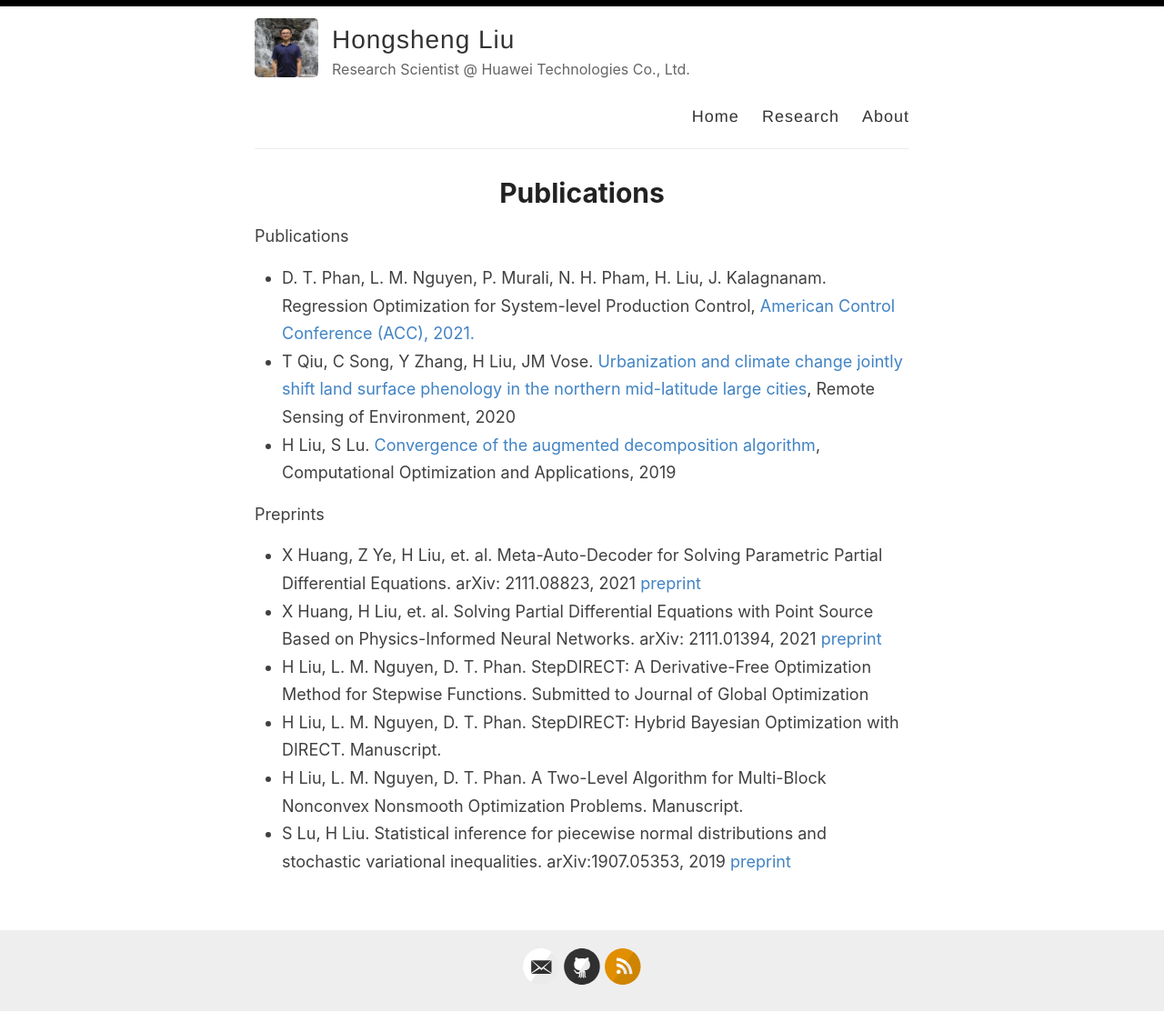
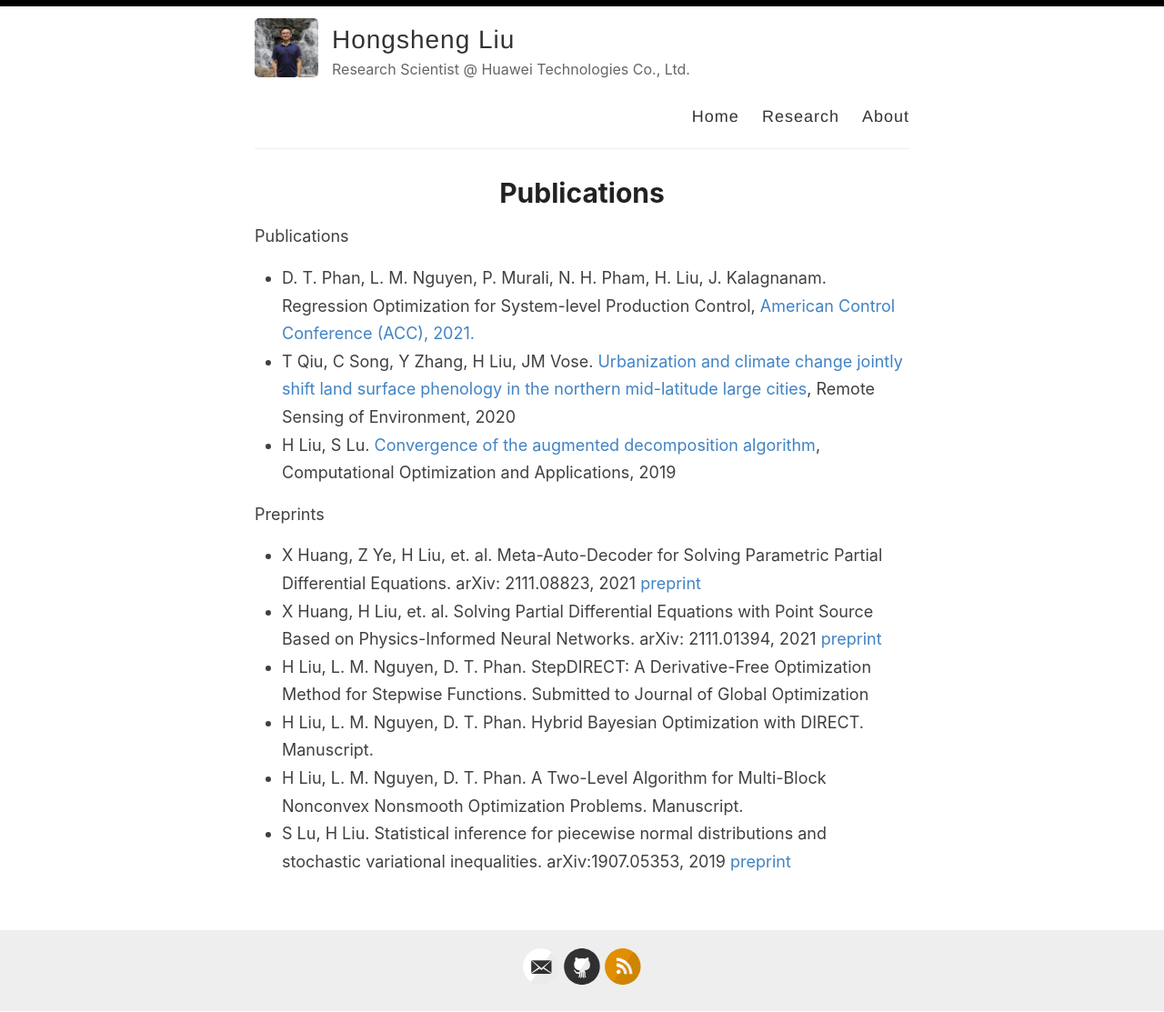
Before and after one commit to hsliuustc/hsliuustc.github.io, a Jekyll site: the page built from _pages/getting-started.md, in a window 1280 px wide. Shown: the whole page at 91% size. Built offline with Jekyll 4.4.1, drawn with Linux system fonts in a browser that asks for light colours.

Commit message:
del StepDirect

```diff
--- a/_pages/getting-started.md
+++ b/_pages/getting-started.md
@@ -15,7 +15,7 @@ Preprints
 - X Huang, Z Ye, H Liu, et. al. Meta-Auto-Decoder for Solving Parametric Partial Differential Equations. arXiv: 2111.08823, 2021 [preprint](https://arxiv.org/pdf/2111.08823.pdf)
 - X Huang, H Liu, et. al. Solving Partial Differential Equations with Point Source Based on Physics-Informed Neural Networks. arXiv: 2111.01394, 2021 [preprint](https://arxiv.org/pdf/2111.01394.pdf)
 - H Liu, L. M. Nguyen, D. T. Phan. StepDIRECT: A Derivative-Free Optimization Method for Stepwise Functions. Submitted to Journal of Global Optimization
-- H Liu, L. M. Nguyen, D. T. Phan. StepDIRECT: Hybrid Bayesian Optimization with DIRECT. Manuscript.
+- H Liu, L. M. Nguyen, D. T. Phan. Hybrid Bayesian Optimization with DIRECT. Manuscript.
 - H Liu, L. M. Nguyen, D. T. Phan. A Two-Level Algorithm for Multi-Block Nonconvex Nonsmooth Optimization Problems. Manuscript.
 - S Lu, H Liu. Statistical inference for piecewise normal distributions and stochastic variational inequalities. arXiv:1907.05353, 2019 [preprint](https://arxiv.org/pdf/1907.05353.pdf)
 
```
